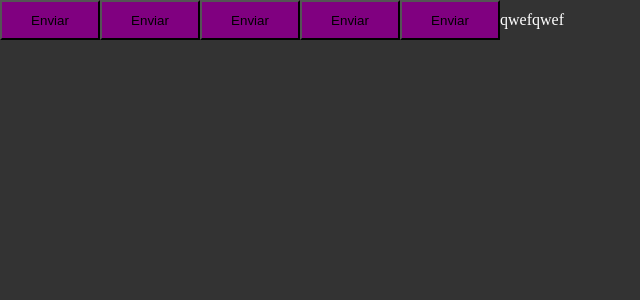
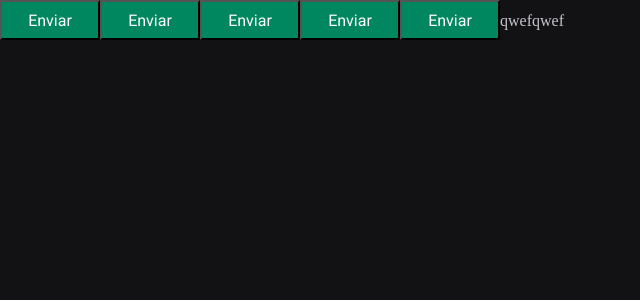
Before and after one commit to GilsondaGama/RocketSeat_Ignite2023, a React (Vite) app in the folder 02-ignite-timer/: page / in a window 1280 px wide. Shown: the top 300 px of the page, without its empty margins (0-640 px from the left). Built offline with nearby package versions, Linux system fonts and the light colour scheme.

Commit message:
Estrutura da aplicação - Cores & fonte

```diff
--- a/02-ignite-timer/index.html
+++ b/02-ignite-timer/index.html
@@ -2,7 +2,14 @@
 <html lang="en">
   <head>
     <meta charset="UTF-8" />
+
+    <link rel="preconnect" href="https://fonts.googleapis.com">
+    <link rel="preconnect" href="https://fonts.gstatic.com" crossorigin>
+
     <meta name="viewport" content="width=device-width, initial-scale=1.0" />
+
+    <link href="https://fonts.googleapis.com/css2?family=Roboto+Mono:wght@700&family=Roboto:wght@400;700&display=swap" rel="stylesheet">
+
     <title>Ignite Timer</title>
   </head>
   <body>
--- a/02-ignite-timer/src/components/Button.styles.ts
+++ b/02-ignite-timer/src/components/Button.styles.ts
@@ -17,11 +17,6 @@
   width: 100px;
   height: 40px;
 
-  background-color: ${props => props.theme.primary};
-
-  /* ${props => {
-    return css`
-      background-color: ${buttonVariants[props.variant]};
-    `
-  }} */
+  background-color: ${props => props.theme['green-500']};
+  color: ${props => props.theme['white']};
 `
--- a/02-ignite-timer/src/styles/global.ts
+++ b/02-ignite-timer/src/styles/global.ts
@@ -7,8 +7,19 @@
     box-sizing: border-box;
   }
 
+  :focus {
+    outline: 0;
+    box-shadow: 0 0 0 2px ${props => props.theme['green-500']};
+  }
+
   body {
-    background: #333;
-    color: #fff;
+    background: ${props => props.theme['gray-900']};
+    color: ${props => props.theme['gray-300']};
+  }
+
+  boddy, input, button, textarea {
+    font-family: 'Roboto', sans-serif;
+    font-weight: 400;
+    font-size: 1rem;
   }
 `
--- a/02-ignite-timer/src/styles/themes/default.ts
+++ b/02-ignite-timer/src/styles/themes/default.ts
@@ -1,4 +1,21 @@
 export const defaultTheme = {
-  primary:'purple',
-  secondary:'orange',
+  white: '#FFF',
+
+  'gray-100': '#E1E1E6',
+  'gray-300': '#C4C4CC',
+  'gray-400': '#8D8D99',
+  'gray-500': '#7C7C8A',
+  'gray-600': '#323238',
+  'gray-700': '#29292E',
+  'gray-800': '#202024',
+  'gray-900': '#121214',
+
+  'green-300': '#00B37E',
+  'green-500': '#00875F',
+  'green-700': '#015F43',
+
+  'red-500': '#AB222E',
+  'red-700': '#7A1921',
+
+  'yellow-500': '#FBA94C',
 }
```
